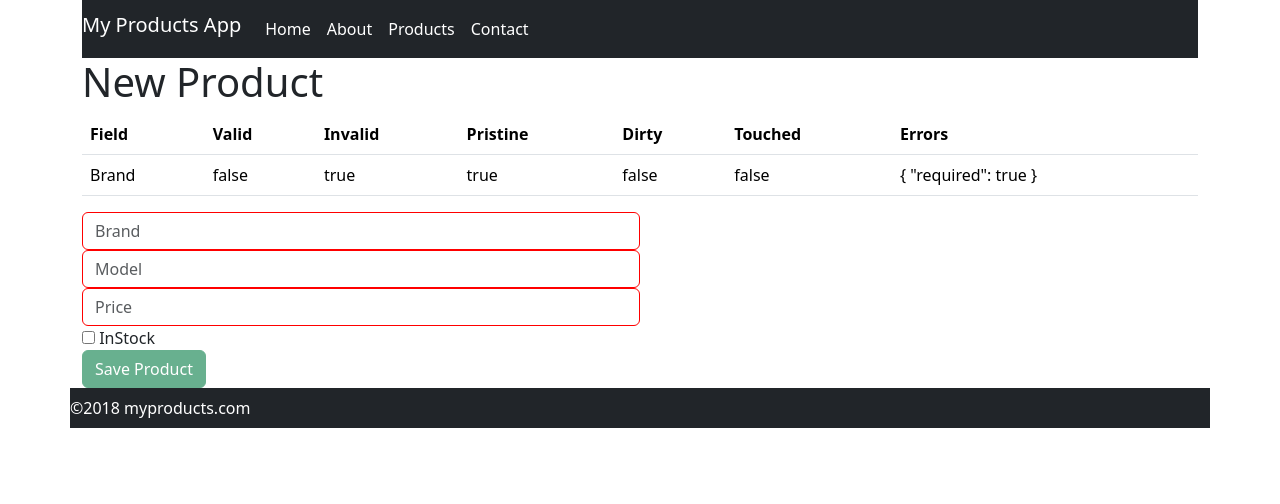
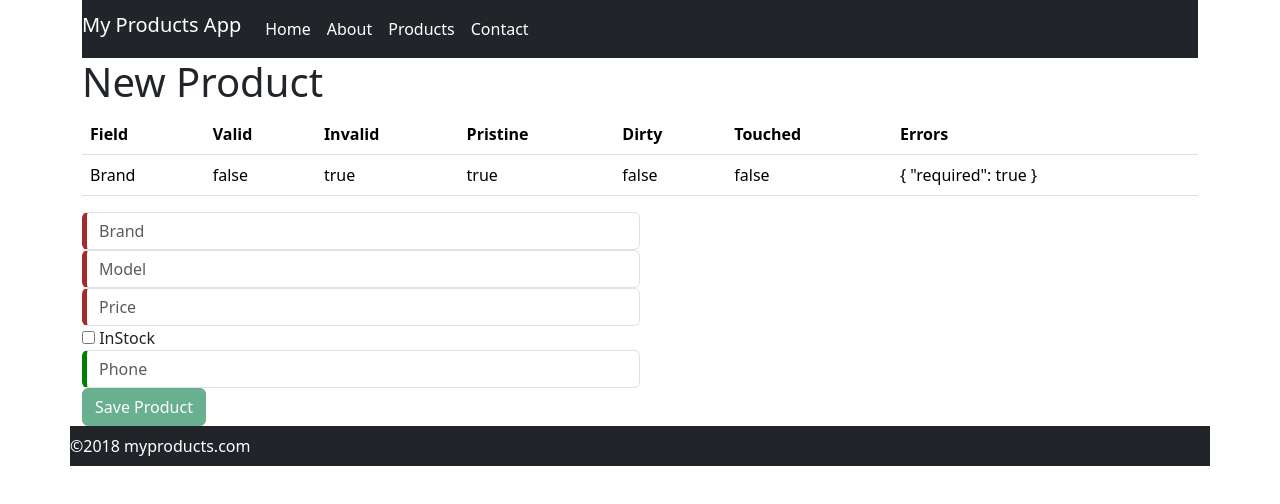
Before and after one commit to Mujib517/angular-6.1, an Angular app: page /products/new in a window 1280 px wide. Shown: the top 504 px of the page. Built offline with nearby package versions, Linux system fonts and the light colour scheme.

Commit message:
Pattern validation

```diff
--- a/src/app/new-product/new-product.component.ts
+++ b/src/app/new-product/new-product.component.ts
@@ -46,7 +46,7 @@ import { Router } from '@angular/router';
         <span *ngIf="brand.touched && brand.errors?.required" class="text-danger">Required</span>
         <span *ngIf="brand.touched && brand.errors?.minlength" class="text-danger">Min 3 chars</span>
         <span *ngIf="brand.touched && brand.errors?.maxlength" class="text-danger">Max 10 chars</span>
-        </div>
+      </div>
       <div class="form-group">
         <input #model="ngModel" required name="model" type="text" placeholder="Model" class="form-control" [(ngModel)]="product.model"  />
         <span *ngIf="model.touched && model.invalid" class="text-danger">Required</span>
@@ -58,6 +58,11 @@ import { Router } from '@angular/router';
       <div class="form-group">
         <input name="inStock" type="checkbox" [(ngModel)]="product.inStock" />
         InStock
+      </div>
+      <div class="form-group">
+        <input #phone="ngModel" name="phone" type="textbox" [(ngModel)]="product.phone" class="form-control"
+        pattern="[0-9]{3}-[0-9]{3}-[0-9]{4}" placeholder="Phone" />
+        <span *ngIf="phone.errors?.pattern" class="text-danger">Invalid Phone number</span>
       </div>
       <div class="form-group">
         <button class="btn btn-success" (click)="onSave()" [disabled]="frm.invalid">
--- a/src/styles.css
+++ b/src/styles.css
@@ -29,9 +29,9 @@
   height: 35px;
   width:120px;
 }
-input.ng-invalid{
-  border:1px solid red;
+input.ng-invalid,select.ng-invalid{
+  border-left:5px solid brown;
 }
-input.ng-valid{
-  border:1px solid green;
+input.ng-valid,select.ng-valid{
+  border-left:5px solid green;
 }
```
